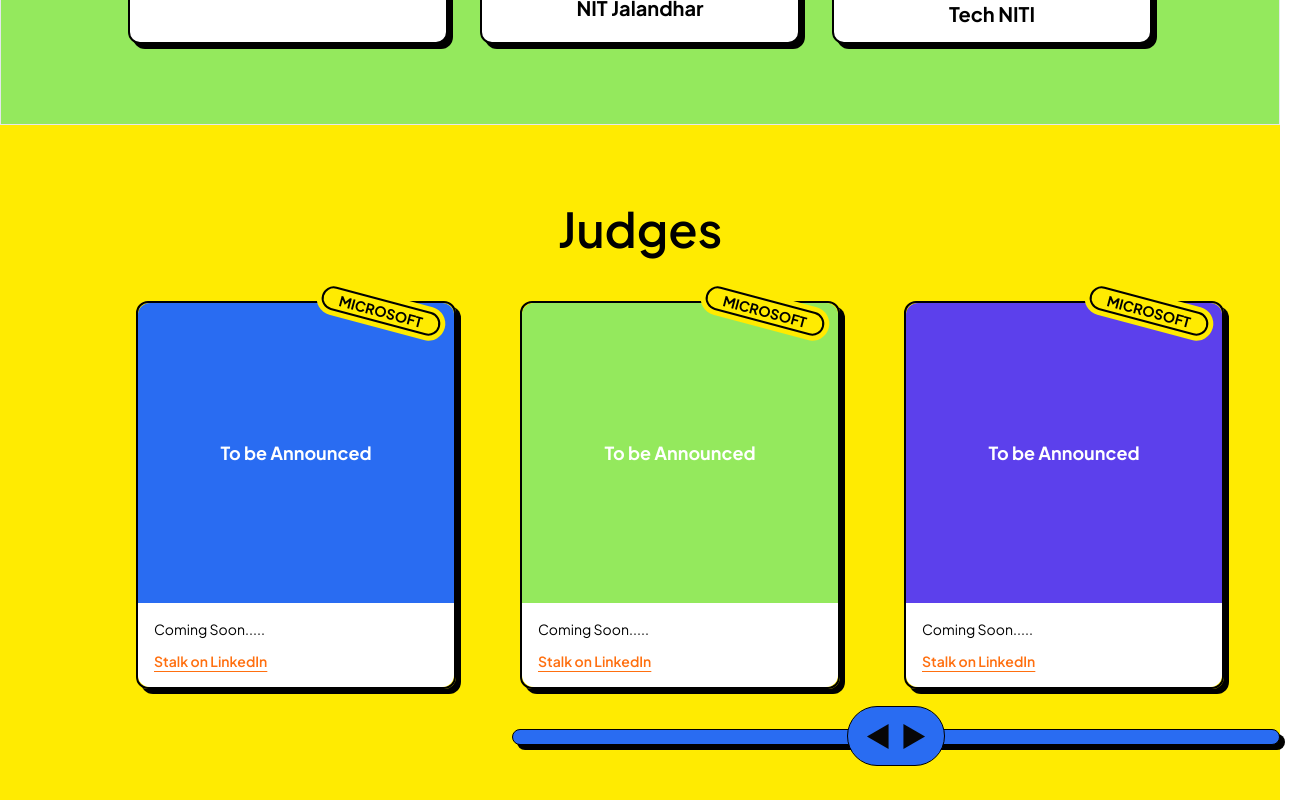
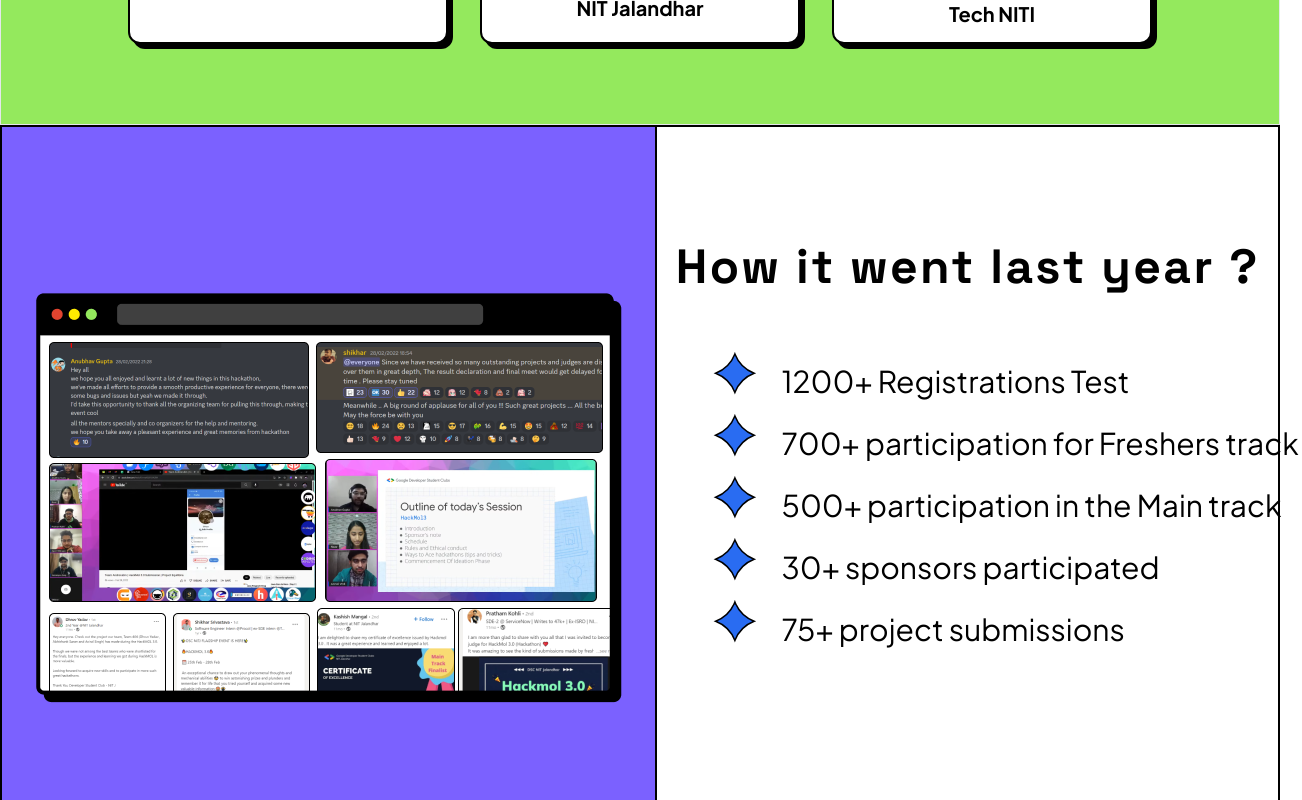
Before and after one commit to gdgcnitj/hackmol-4, a Next.js app: page / in a window 1280 px wide. Shown: the part 5280-6080 px from the top of the page, 1302 px wide, since content can reach past the window. Built offline with nearby package versions, Linux system fonts and the light colour scheme; a web font is replaced by a local one.

Commit message:
Added Past-Year-Stats

```diff
--- /dev/null
+++ b/src/components/PastYearStats.js
@@ -0,0 +1,24 @@
+import React from 'react';
+import img from '../../public/past-year.png'
+
+const PastYearStats =  function PastYearStats() {
+  return (
+    <div className='flex flex-row w-full border-2 border-black flex-wrap'>
+        <div className='bg-[#7B61FF] border-r-2 border-black h-[741px] flex-grow'>
+            <img src={img.src} className='m-auto relative top-1/2 -translate-y-1/2 p-8'></img>
+        </div>
+        <div className='h-[741px] flex-grow p-4'>
+            <h1 className='font-Space-Grotesk font-bold relative -translate-y-[15%] top-[15%] text-5xl text-center tracking-wider'>How it went last year ?</h1>
+            <ul className='top-[40%] relative -translate-y-[40%] sm:left-[40px] w-full'>
+                <li className='past-stats-list font-normal text-3xl leading-[2] flex gap-6'> 1200+ Registrations Test</li>
+                <li className='past-stats-list font-normal text-3xl leading-[2] flex gap-6'> 700+ participation for Freshers track</li>
+                <li className='past-stats-list font-normal text-3xl leading-[2] flex gap-6'> 500+ participation in the Main track</li>
+                <li className='past-stats-list font-normal text-3xl leading-[2] flex gap-6'> 30+ sponsors participated</li>
+                <li className='past-stats-list font-normal text-3xl leading-[2] flex gap-6'> 75+ project submissions</li>
+            </ul>
+        </div>
+    </div>
+  )
+}
+
+export default PastYearStats;
--- a/src/pages/index.js
+++ b/src/pages/index.js
@@ -20,6 +20,7 @@ import { useEffect, useState } from 'react'
 import MarqueeHack from '../components/Hero/MarqueeHack'
 import Tracks from '../components/ProblemStatements/Tracks'
 import TimeLine2 from '../components/Timeline/TimeLine2'
+import PastYearStats from '../components/PastYearStats'
 import Script from 'next/script'
 
 export default function Home() {
@@ -46,12 +47,13 @@ export default function Home() {
       <TrackAndPrices />
 
       <Tracks/>
+
       <RulesNew />
       {/* <Team /> */}
 
       <Sponsers/>
       <Collaborators />
-
+      <PastYearStats></PastYearStats>
       <Judges />
 
       {/* <Testimonies/> */}
--- a/src/styles/globals.css
+++ b/src/styles/globals.css
@@ -730,7 +730,9 @@ nav.navbar.scrolled .header-name {
   }
 }
 
-
+.past-stats-list::before{
+  content: url('../../public/list-marker.svg');
+}
 
 @layer utilities {
   .font-brygada {
```
Also changed, not shown: public/list-marker.svg (added), public/past-year.png (added).
